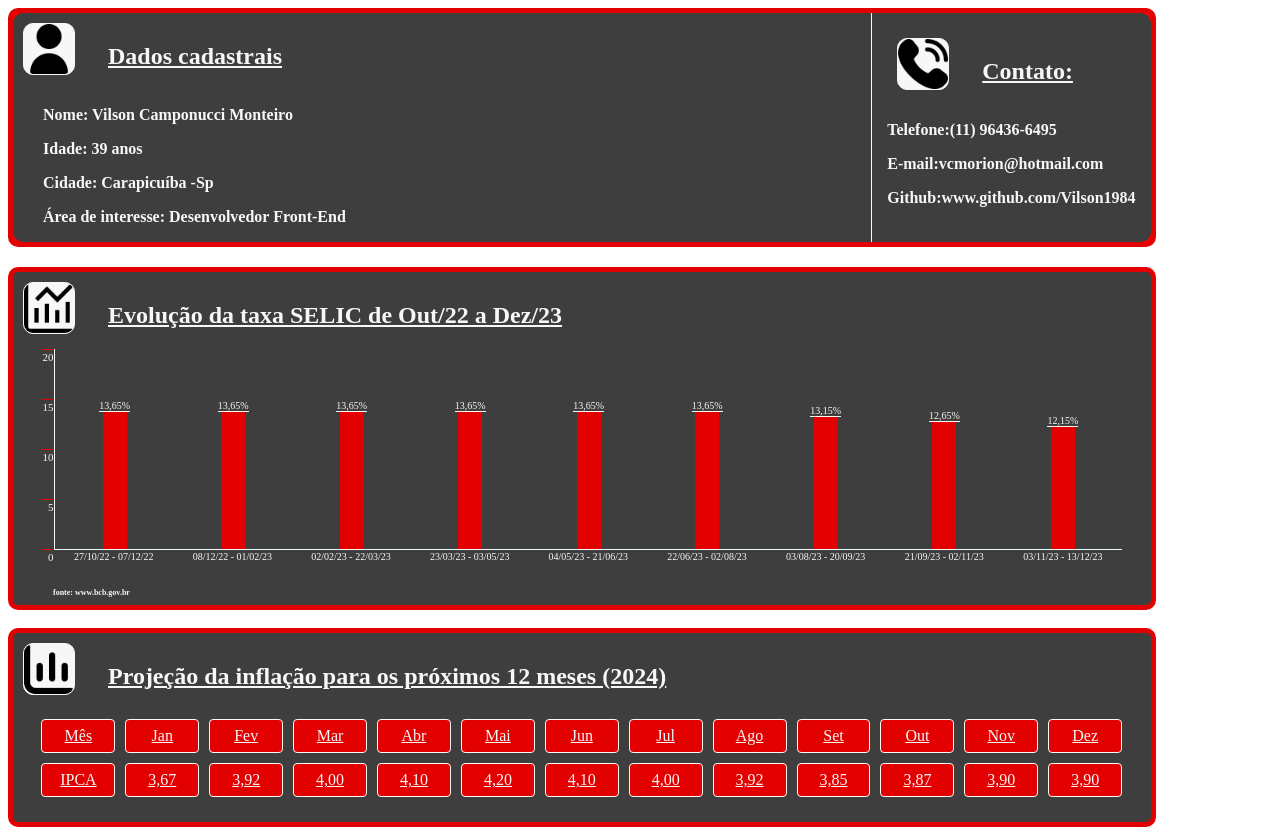
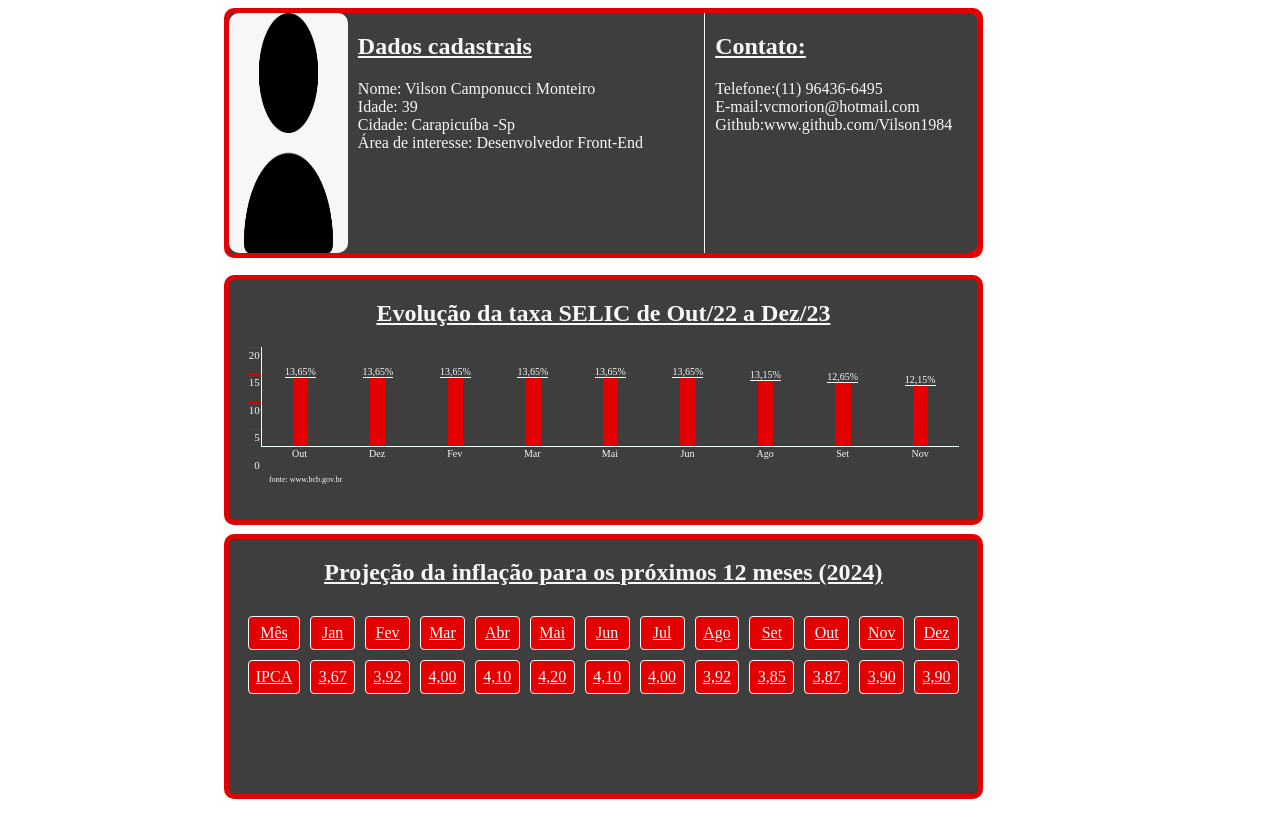
Before and after one commit to Vilson1984/Desafio-Ghasti-Front-End, a plain HTML site: page index.html in a window 1280 px wide. After the commit the page ends 800 px from the top, so only its background shows below. Drawn offline with Linux system fonts and the light colour scheme.

Commit message:
Change height Components

```diff
--- a/index.html
+++ b/index.html
@@ -12,37 +12,48 @@
 
 <body>
     <!--Rendering Personal Data-->
-    <div class="Container-Data">
+    <div class="Container-Datas">
         <div class="Container-Personal-Data">
-            <div class="Icon-Title">
                 <img class="Icon" src="images/user.png" alt="Ícone de Usuário">
+
+            <div class="Personal-Data">
                 <h2>Dados cadastrais</h2>
-            </div>
-            <div class="Personal-Data">
-                <p>Nome: Vilson Camponucci Monteiro</p>
-                <p>Idade: 39 anos</p>
-                <p>Cidade: Carapicuíba -Sp</p>
-                <p>Área de interesse: Desenvolvedor Front-End</p>
+                <div class="info-item">
+                    <span>Nome:</span> Vilson Camponucci Monteiro
+                </div>
+                <div class="info-item">
+                    <span>Idade:</span> 39
+                </div>
+                <div class="info-item">
+                    <span>Cidade:</span> Carapicuíba -Sp
+                </div>
+                <div class="info-item">
+                    <span>Área de interesse:</span> Desenvolvedor Front-End
+                </div>
             </div>
         </div>
         <div class="Contact">
-            <div class="Icon-Title">
-                <img class="Icon" src="images/phone-call.png"></i>
-                <h2>Contato:</h2>
+            <!--                <img class="Icon" src="images/phone-call.png"></i> -->
+            <h2>Contato:</h2>
+            <div class="info-item">
+                <span>Telefone:</span>(11) 96436-6495
             </div>
-            <p>Telefone:(11) 96436-6495</p>
-            <p>E-mail:vcmorion@hotmail.com</p>
-            <p>Github:www.github.com/Vilson1984</p>
+            <div class="info-item">
+                <span>E-mail:</span>vcmorion@hotmail.com
+            </div>
+            <div class="info-item">
+                <span>Github:</span>www.github.com/Vilson1984
+            </div>
         </div>
     </div>
-    <br>
+
     <!--Chart about Evolution Inflation Tax-->
     <div class="Chart-Bars">
         <div class="Icon-Title">
-            <img class="Icon" src="images/chart-histogram.png"></img>
+            <!--            <img class="Icon" src="images/chart-histogram.png"></img> -->
             <h2>Evolução da taxa SELIC de Out/22 a Dez/23</h2>
         </div>
-        <div class="Columns">
+        <div class="Chart">
             <div class="escala-y">
                 <div class="Numbers-Y">20</div>
                 <div class="Numbers-Y">15</div>
@@ -92,25 +103,25 @@
                     </div>
                 </div>
                 <div class="Scale-X">
-                    <div class="Date">27/10/22 - 07/12/22</div>
-                    <div class="Date">08/12/22 - 01/02/23</div>
-                    <div class="Date">02/02/23 - 22/03/23</div>
-                    <div class="Date">23/03/23 - 03/05/23</div>
-                    <div class="Date">04/05/23 - 21/06/23</div>
-                    <div class="Date">22/06/23 - 02/08/23</div>
-                    <div class="Date">03/08/23 - 20/09/23</div>
-                    <div class="Date">21/09/23 - 02/11/23</div>
-                    <div class="Date">03/11/23 - 13/12/23</div>
+                    <div class="Date">Out</div>
+                    <div class="Date">Dez</div>
+                    <div class="Date">Fev</div>
+                    <div class="Date">Mar</div>
+                    <div class="Date">Mai</div>
+                    <div class="Date">Jun</div>
+                    <div class="Date">Ago</div>
+                    <div class="Date">Set</div>
+                    <div class="Date">Nov</div>
                 </div>
             </div>
         </div>
         <p class="Source">fonte: www.bcb.gov.br</p>
     </div>
-    <br>
+
     <!--Table about Projection IPCA, tax mensure inflation-->
     <div class="Container-Projection">
         <div class="Icon-Title">
-            <img class="Icon" src="images/stats.png"></img>
+            <!--    <img class="Icon" src="images/stats.png"></img>  -->
             <h2>Projeção da inflação para os próximos 12 meses (2024)</h2>
         </div>
         <div class="Table-Inflation-Rate">
--- a/style/style.css
+++ b/style/style.css
@@ -1,56 +1,60 @@
+body {
+    display: grid;
+    align-items: center;
+    justify-content: center;
+    grid-template-rows: 1fr 1fr 1fr;
+    height: 100vh;
+    margin: 0;
+}
+
+
 h2,
 h3 {
     text-decoration: underline;
-    text-align: center;
 }
 
 p {
-    font-weight: bold;
+    margin-bottom: 5px;
 }
 
-.Container-Data {
+.Container-Datas {
     background-color: #f00;
     display: inline-flex;
     width: 90%;
     border-radius: 10px;
     justify-content: center;
     border: solid 5px #e30001;
+    height: 30vh;
 }
 
 .Container-Personal-Data {
     Background-color: #3e3e3e;
     color: #f7f7f7;
-    border-top-left-radius: 10px;
-    border-bottom-left-radius: 10px;
-    width: 90%;
-    border-right: solid 1px #f7f7f7;
+    display: flex;
+    border-right: 1px solid #f7f7f7;
+
 }
 
-.Personal-Data {
-    padding-left: 30px;
+
+
+.Icon {
+    width: 25%;
+    height: 30vh;
+    background-color: #f7f7f7;
+    border-radius: 10px;
+    margin-right: 10px;
 }
 
-.Icon {
-    width: 50px;
-    height: 50px;
-    background-color: #f7f7f7;
-    border: #f7f7f7 1px solid;
-    border-radius: 10px;
-    margin-right: 33px;
-}
 
-.Icon-Title {
-    display: flex;
-    margin-left: 10px;
-    margin-top: 10px;
-}
 
 .Contact {
     Background-color: #3e3e3e;
     color: #f7f7f7;
-    padding: 15px;
+    padding-left: 10px;
     border-top-right-radius: 10px;
     border-bottom-right-radius: 10px;
+    padding-right: 10px;
+    width: 38%;
 }
 
 .Chart-Bars {
@@ -59,7 +63,7 @@ p {
     color: #f7f7f7;
     border: solid 5px #e30001;
     border-radius: 10px;
-    margin-top: 20px;
+    height: 30vh;
 }
 
 .Chart-Bars,
@@ -67,20 +71,20 @@ p {
     text-align: center;
 }
 
-.Columns {
+.Chart {
     display: flex;
     flex-direction: row;
-    height: 100%;
+    height: 50%;
     width: 95%;
     margin: auto;
 }
 
-.Chart-Bars .Columns .Scale-Y {
+.Chart-Bars .Chart .Scale-Y {
     width: 30px;
     color: #f7f7f7;
 }
 
-.Chart-Bars .Columns .Chart-Area {
+.Chart-Bars .Chart .Chart-Area {
     flex-grow: 1;
     display: flex;
     flex-direction: column;
@@ -108,7 +112,7 @@ p {
 }
 
 .Division {
-    height: 200px;
+    height: 99px;
     width: calc(100%/9);
     display: flex;
     justify-content: end;
@@ -117,12 +121,12 @@ p {
 }
 
 
-.Chart-Bars .Columns .Chart-Area .area-barras .Division .barra {
+.Chart-Bars .Chart .Chart-Area .area-barras .Division .barra {
     width: 20%;
     background-color: #e30001;
 }
 
-.Chart-Bars .Columns .Chart-Area .area-barras .Division .Value-Bar {
+.Chart-Bars .Chart .Chart-Area .area-barras .Division .Value-Bar {
     border-bottom: 1px solid #f7f7f7;
     font-size: 10px;
 }
@@ -163,6 +167,7 @@ p {
     border: solid 5px #e30001;
     border-radius: 10px;
     padding-bottom: 15px;
+    height: 30vh;
 }
 
 .cell {
```
